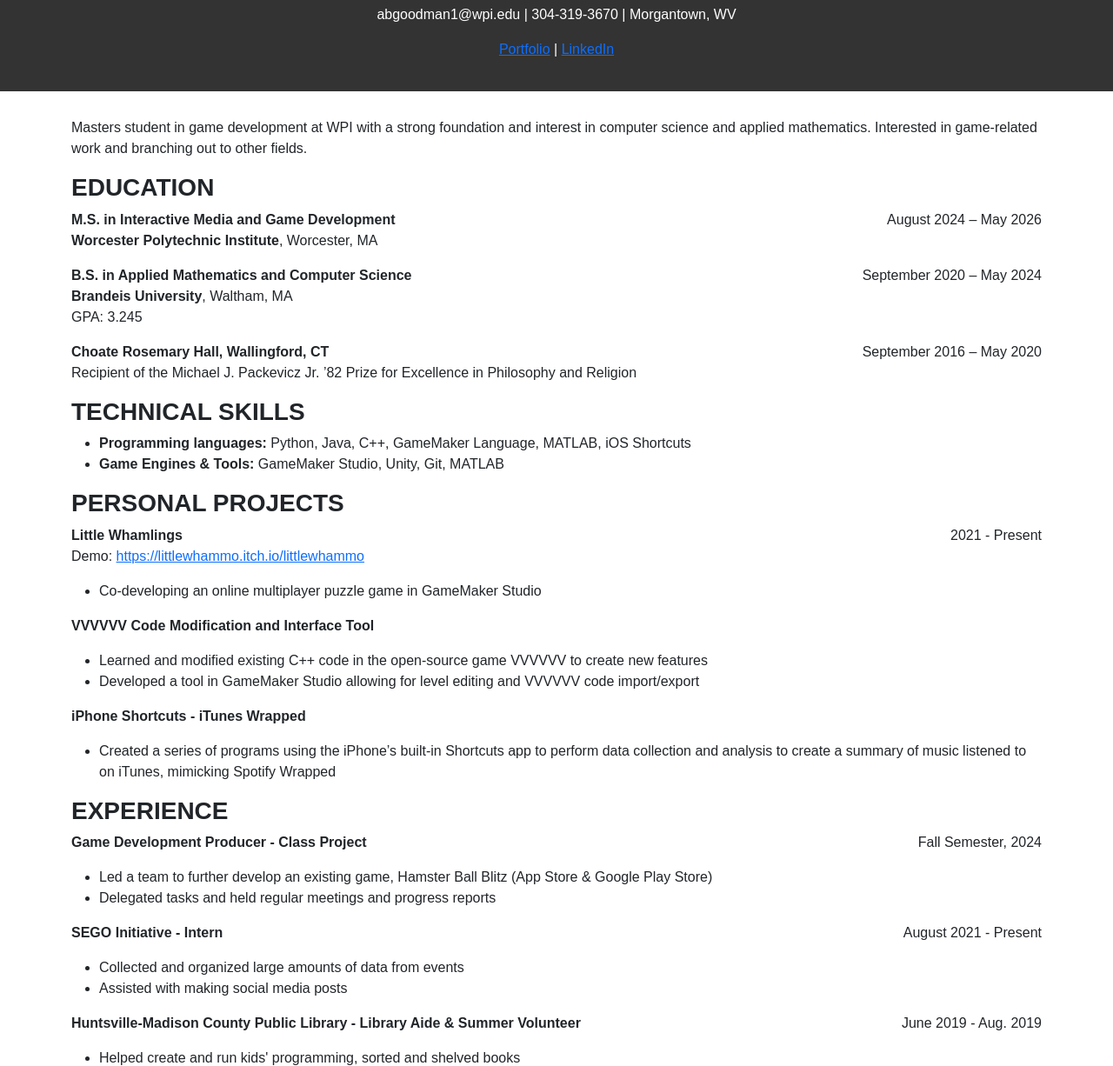
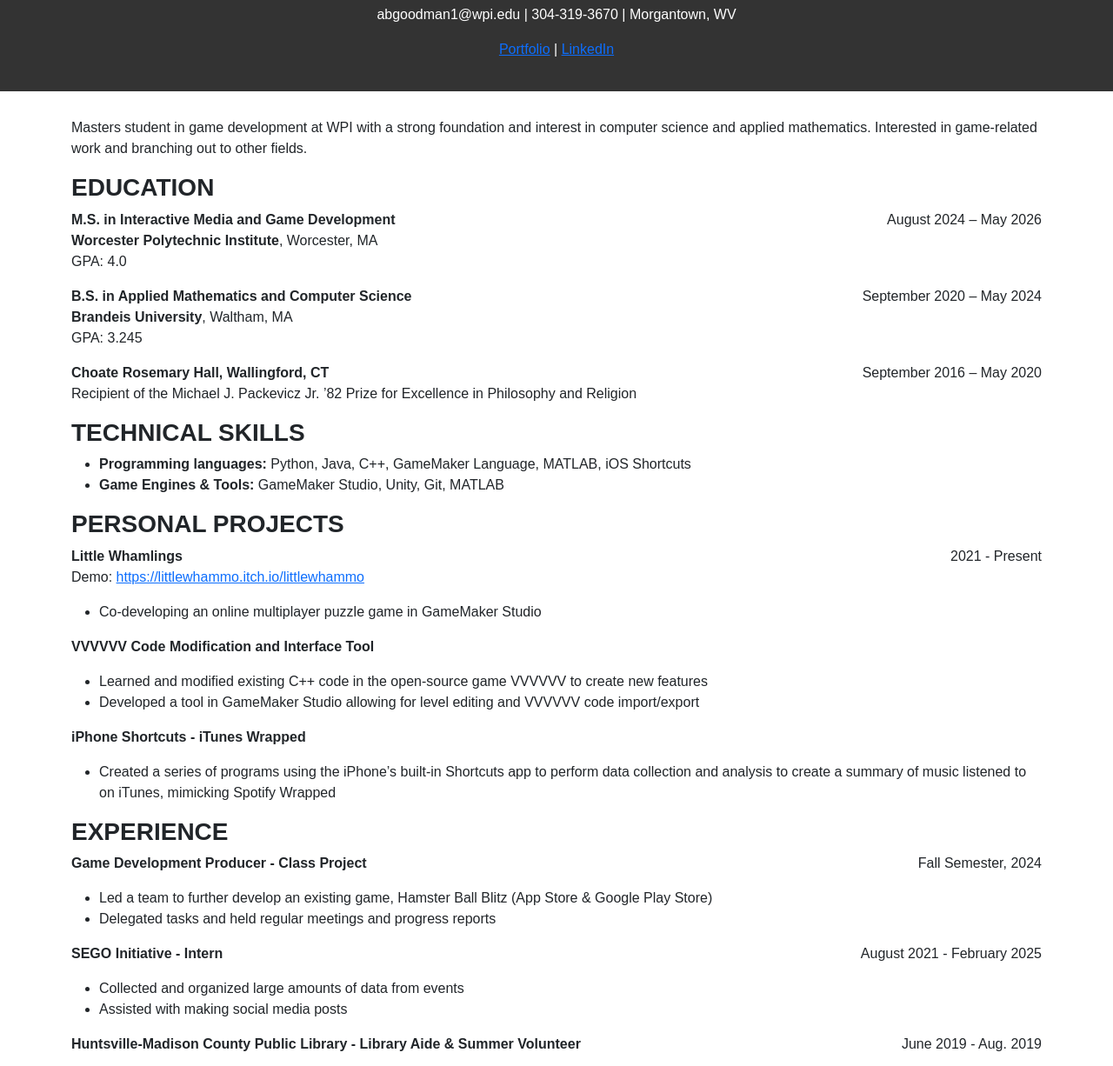
Before and after one commit to abrahamgoodman/abrahamgoodman.github.io, a plain HTML site: page resume.html in a window 1280 px wide. Shown: the part 71-1297 px from the top of the page at 87% size. Drawn offline with nearby package versions, Linux system fonts and the light colour scheme.

Commit message:
Update resume.html

```diff
--- a/resume.html
+++ b/resume.html
@@ -53,7 +53,8 @@
 
     <p><strong>M.S. in Interactive Media and Game Development</strong>
         <span style="float:right;">August 2024 – May 2026</span><br>
-        <strong>Worcester Polytechnic Institute</strong>, Worcester, MA</p>
+        <strong>Worcester Polytechnic Institute</strong>, Worcester, MA<br>
+        GPA: 4.0</p>
 
     <p><strong>B.S. in Applied Mathematics and Computer Science</strong>
         <span style="float:right;">September 2020 – May 2024</span><br>
@@ -100,7 +101,7 @@
     </ul>
 
     <p><strong>SEGO Initiative - Intern</strong>
-        <span style="float:right;">August 2021 - Present</span></p>
+        <span style="float:right;">August 2021 - February 2025</span></p>
     <ul>
         <li>Collected and organized large amounts of data from events</li>
         <li>Assisted with making social media posts</li>
```
